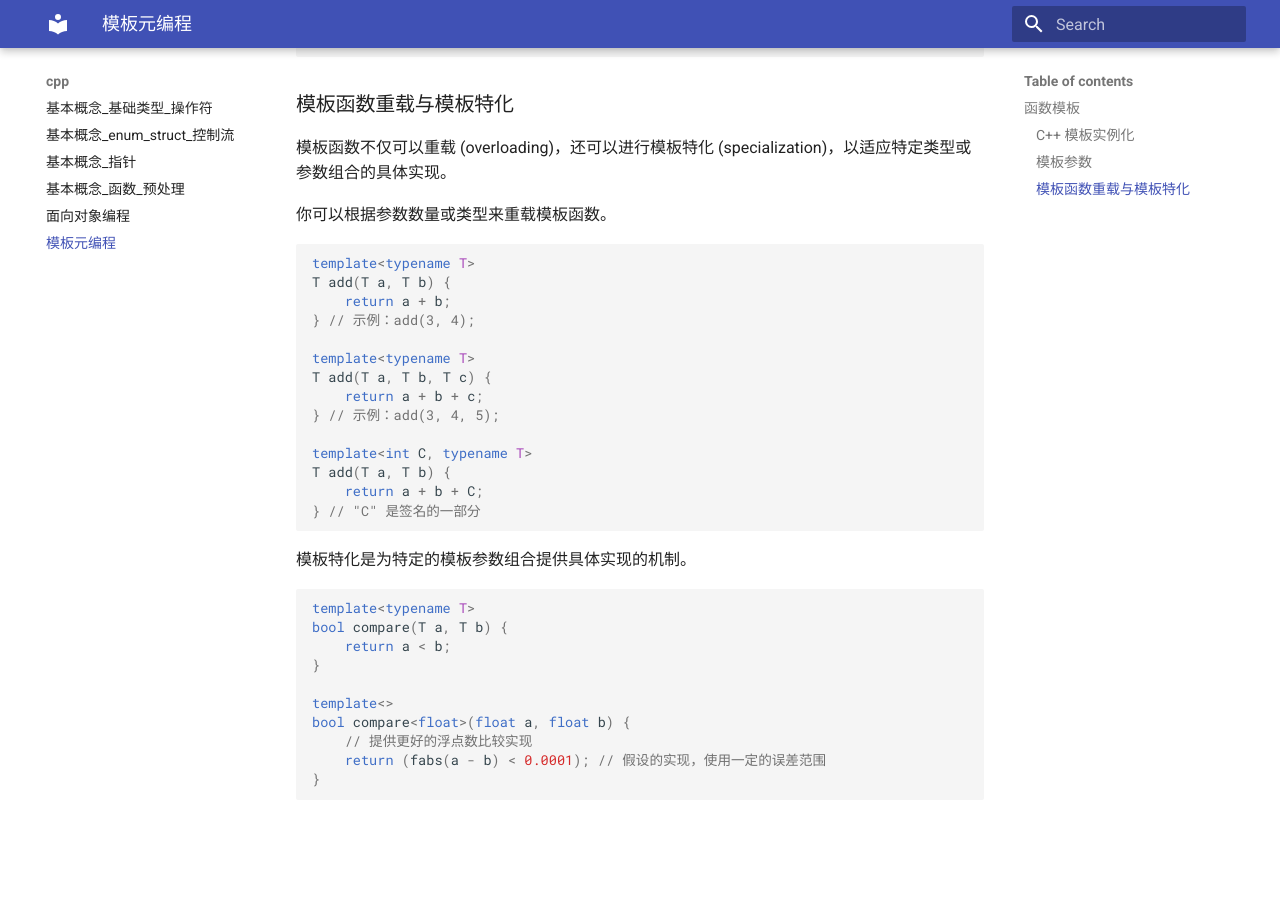
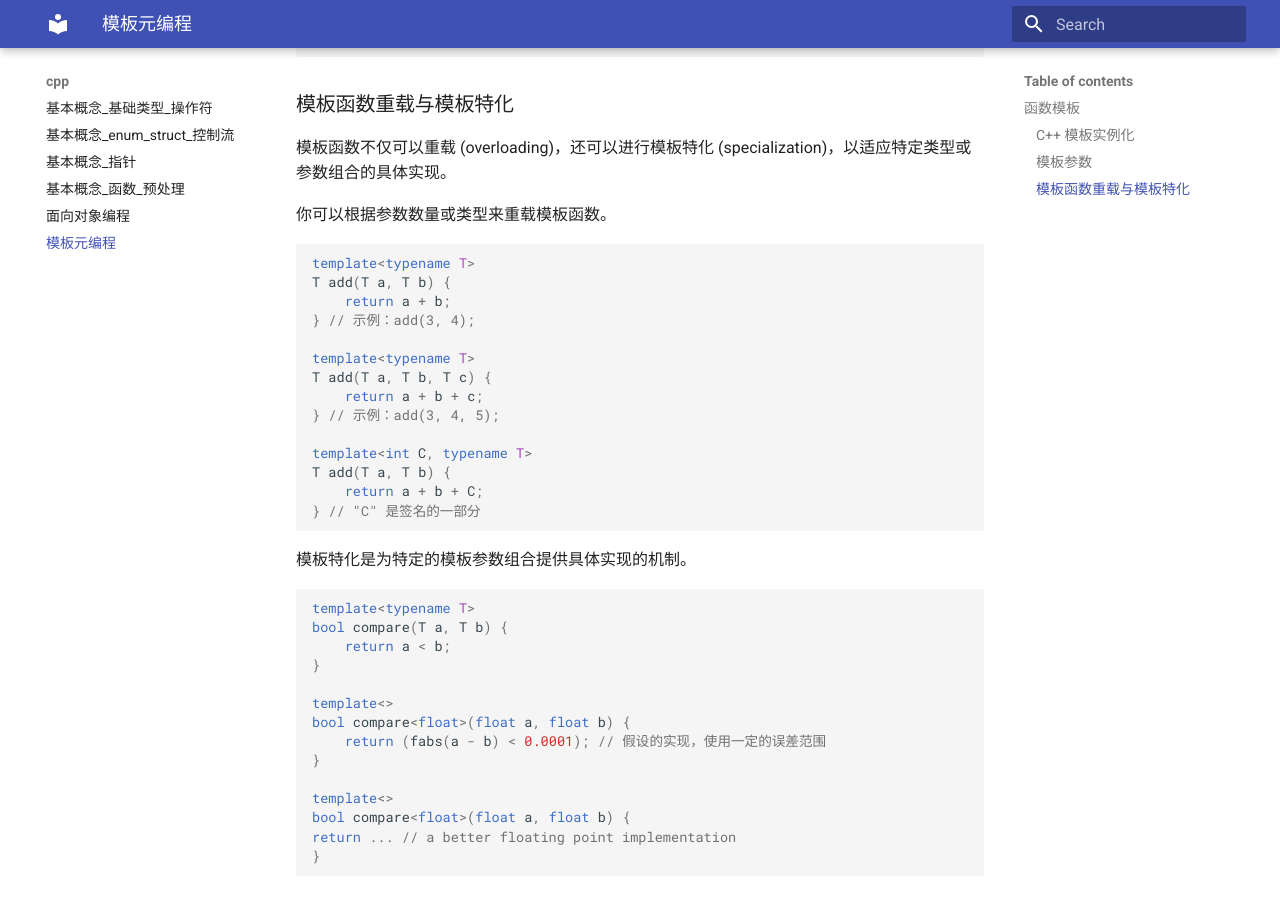
Before and after one commit to ymma98/technotes, an MkDocs documentation site: the page built from docs/cpp/模板元编程.md, in a window 1280 px wide and 900 px high, scrolled down 3085 px. Built offline with MkDocs 1.6.1 and Material for MkDocs 9.7.7, drawn with Linux system fonts in a browser that asks for light colours; before the commit the page ends 3909 px from its top, so only the background shows below that.

Commit message:
docs/cpp/模板元编程.md updated from https://stackedit.cn/

````diff
--- a/docs/cpp/模板元编程.md
+++ b/docs/cpp/模板元编程.md
@@ -190,11 +190,16 @@ bool compare(T a, T b) {
 
 template<>
 bool compare<float>(float a, float b) {
-    // 提供更好的浮点数比较实现
     return (fabs(a - b) < 0.0001); // 假设的实现，使用一定的误差范围
 }
+
+template<>
+bool compare<float>(float a, float b) {
+return ... // a better floating point implementation
+}
+
 ```
 <!--stackedit_data:
-eyJoaXN0b3J5IjpbOTYwMTkyODcwLDE1Nzg3OTkzMTgsMTUyMj
-EzNjUwMSw2MDg1OTMyNjddfQ==
+eyJoaXN0b3J5IjpbLTE3OTQ3MjQ1OTQsMTU3ODc5OTMxOCwxNT
+IyMTM2NTAxLDYwODU5MzI2N119
 -->
````
